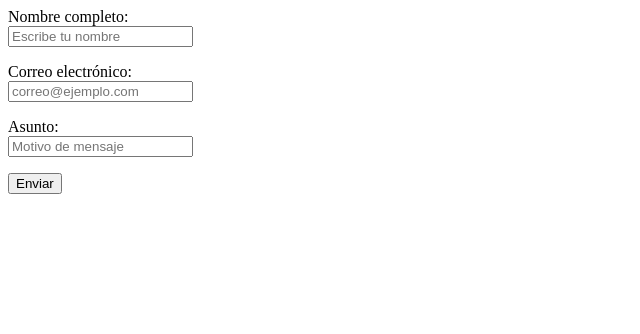
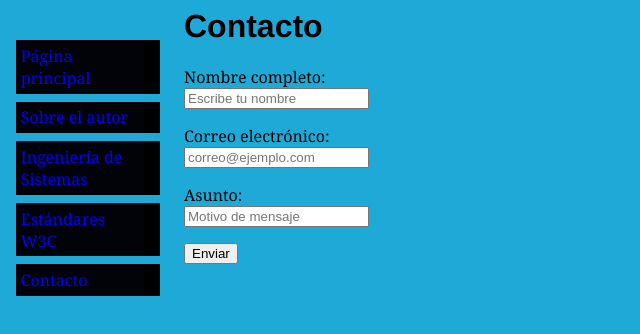
Before and after one commit to rodrigozeballosbruna-cell/IDWeb, a plain HTML site: page Lab01/contact.html in a window 1280 px wide. Shown: the whole page, without its empty margins (0-640 px from the left). Drawn offline with Linux system fonts and the light colour scheme.

Commit message:
Contacto.html con style

```diff
--- a/Lab01/contact.html
+++ b/Lab01/contact.html
@@ -1,8 +1,26 @@
-<form action="#" method="post">
-    <!-- Campo para el Nombre -->
-    <p>
-        <label for="nombre">Nombre completo:</label><br>
-        <input type="text" id="nombre" name="nombre" placeholder="Escribe tu nombre">
+<head>
+    <meta charset="UTF-8">
+    <title>Contacto - Rodrigo Zeballos</title>
+    <link rel="stylesheet" type="text/css" href="css/style.css">
+</head>
+<body>
+
+    <ul class="navbar">
+        <li><a href="index.html">Página principal</a></li>
+        <li><a href="author.html">Sobre el autor</a></li>
+        <li><a href="system.html">Ingeniería de Sistemas</a></li>
+        <li><a href="w3c.html">Estándares W3C</a></li>
+        <li><a href="contact.html">Contacto</a></li>
+    </ul>
+
+    <main>
+        <h1>Contacto</h1>
+
+        <form action="#" method="post">
+            <!-- Campo para el Nombre -->
+            <p>
+                <label for="nombre">Nombre completo:</label><br>
+                <input type="text" id="nombre" name="nombre" placeholder="Escribe tu nombre">
     </p>
 
     <!-- Campo para el Correo -->
```
